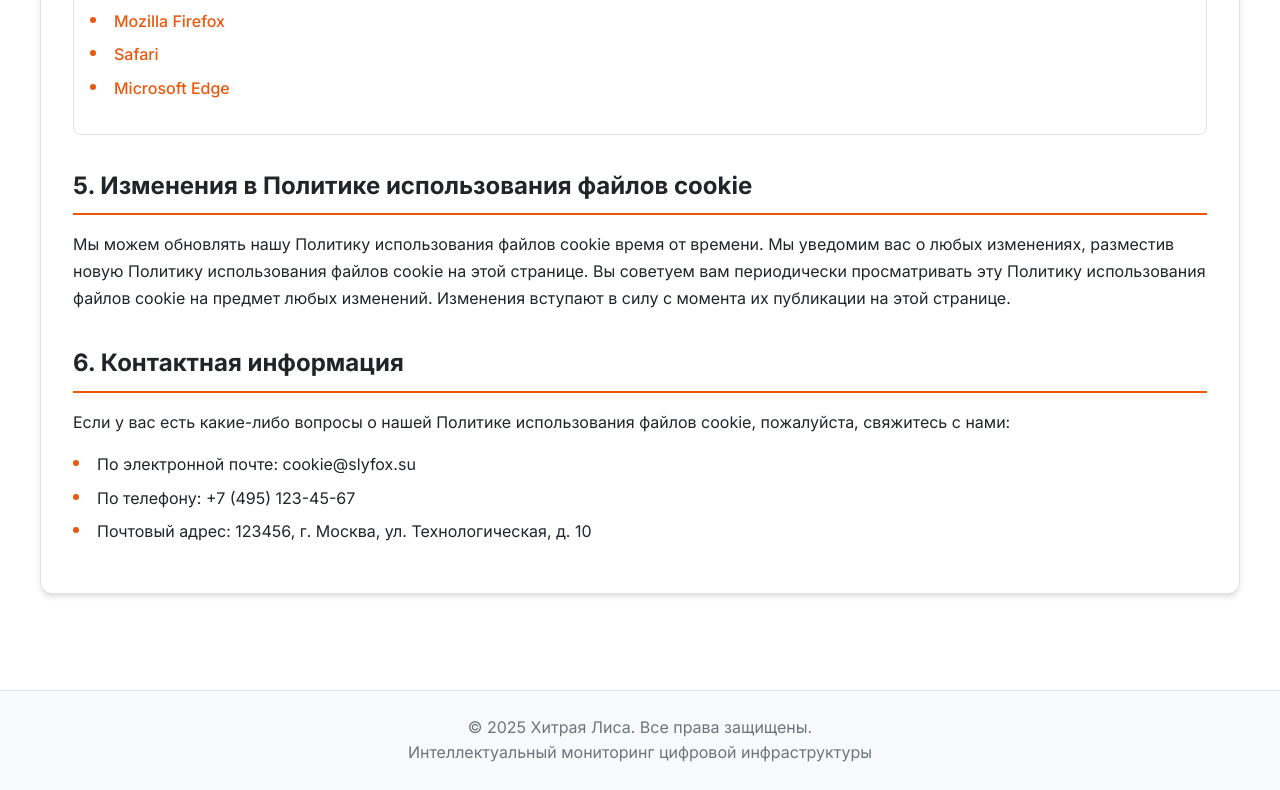
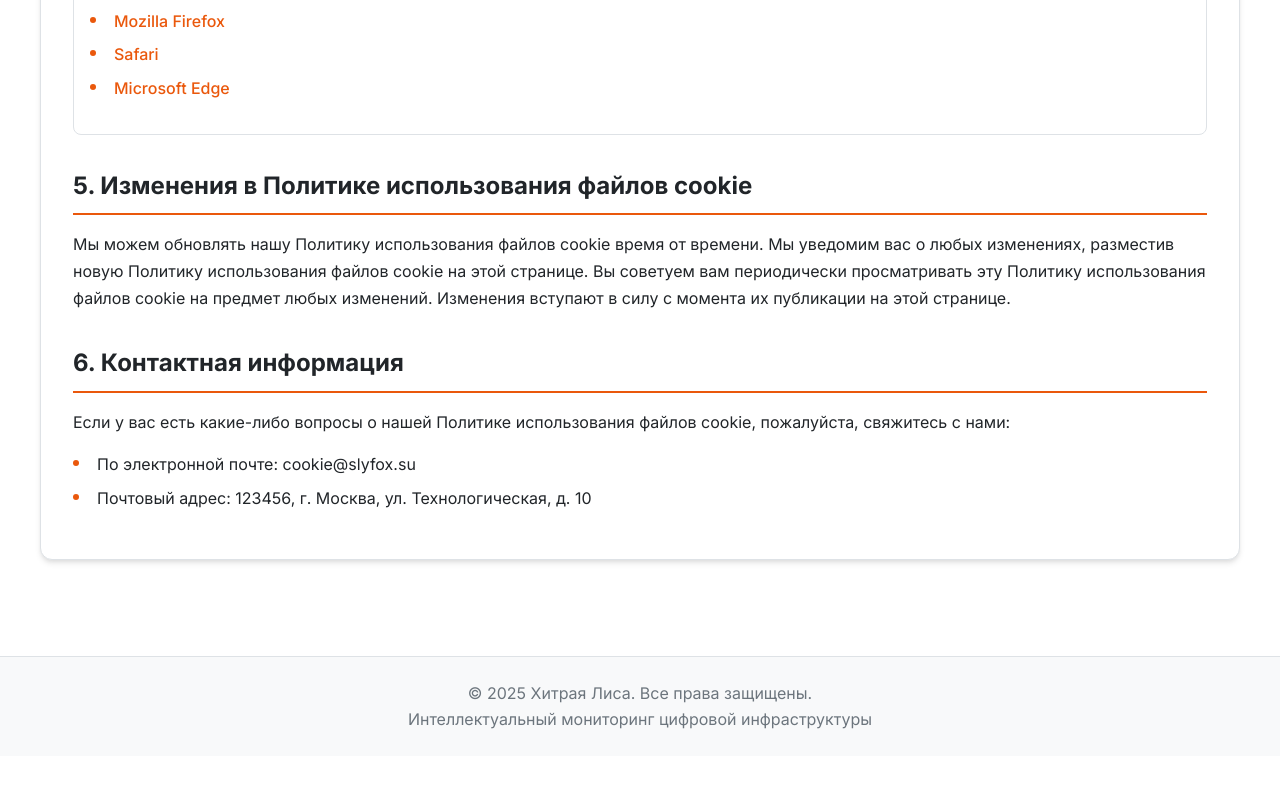
Before and after one commit to madKULOLO/monitoring_beta, a website: page cookie-policy.html in a window 1280 px wide. Shown: the part 1690-2480 px from the top of the page. After the commit the page ends 2446 px from the top, so only its background shows below. Drawn offline with Linux system fonts and the light colour scheme.

Commit message:
Update cookie-policy.html

```diff
--- a/cookie-policy.html
+++ b/cookie-policy.html
@@ -98,7 +98,6 @@
             <p>Если у вас есть какие-либо вопросы о нашей Политике использования файлов cookie, пожалуйста, свяжитесь с нами:</p>
             <ul>
                 <li>По электронной почте: cookie@slyfox.su</li>
-                <li>По телефону: +7 (495) 123-45-67</li>
                 <li>Почтовый адрес: 123456, г. Москва, ул. Технологическая, д. 10</li>
             </ul>
         </div>
```
